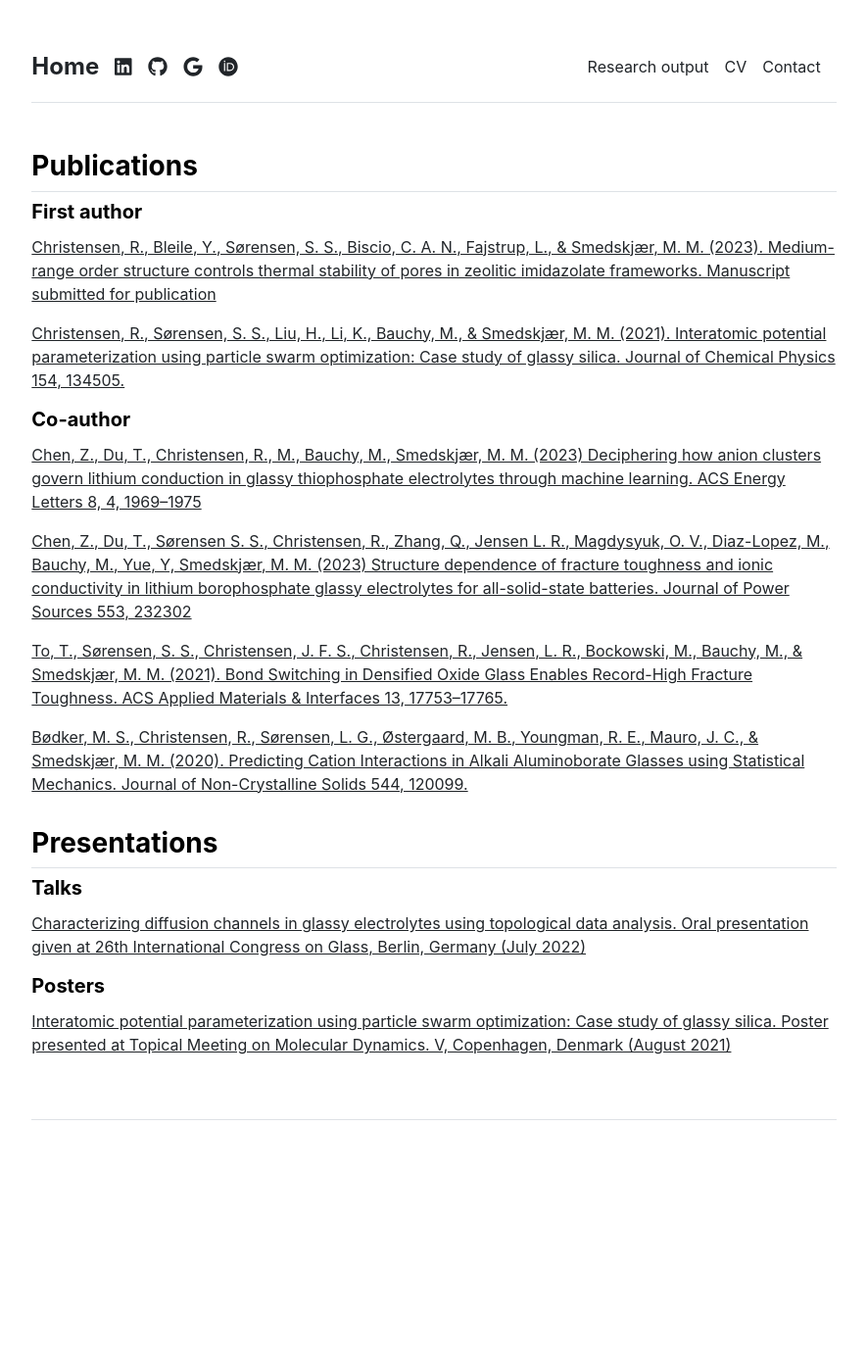
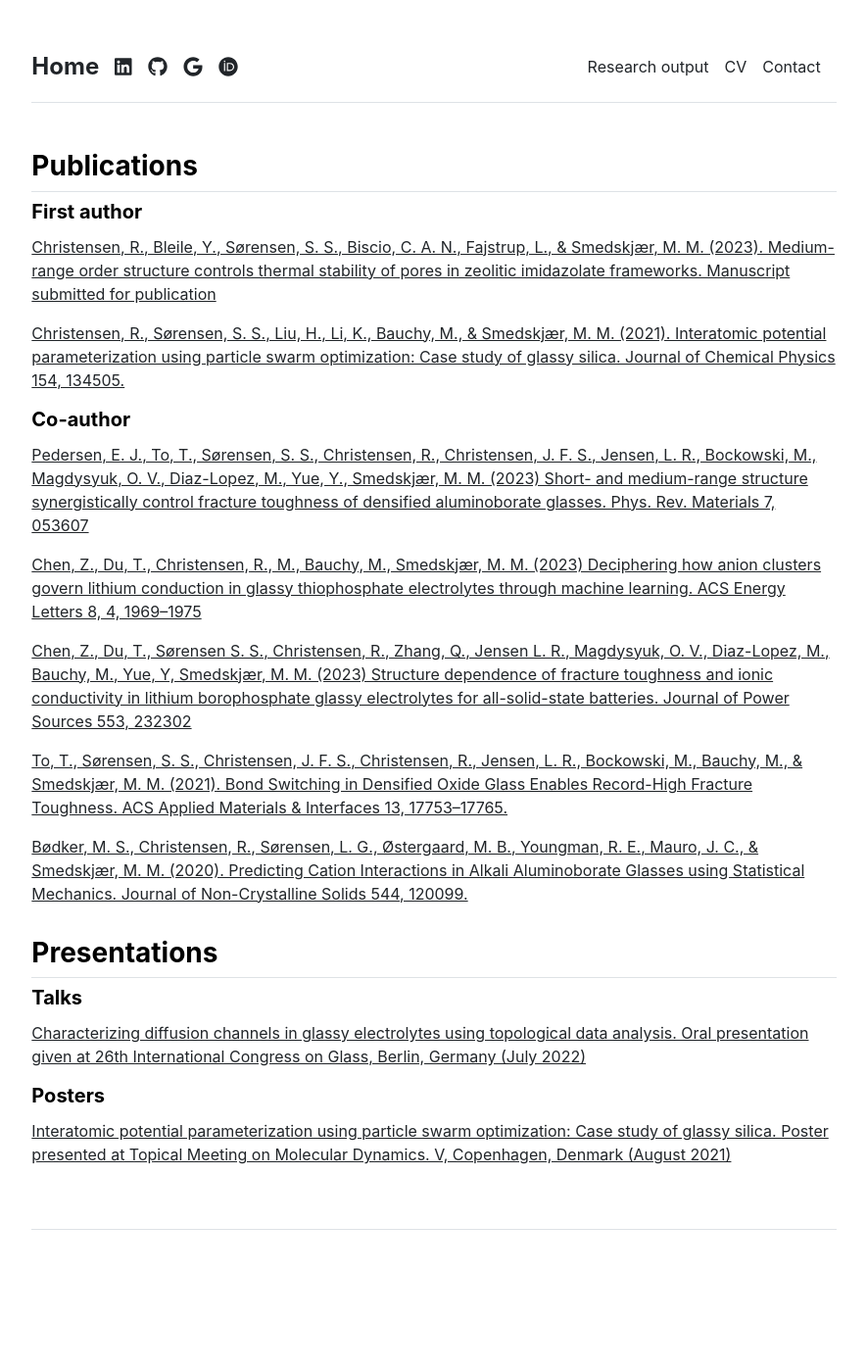
Before and after one commit to R-Chr/R-Chr.github.io, a Jekyll site: the page built from publications.md, in a window 1280 px wide. Shown: the whole page at 98% size, without its empty margins (197-1082 px from the left). Built offline with Jekyll 4.4.1, drawn with Linux system fonts in a browser that asks for light colours; before the commit the page ends 1287 px from its top, so only the background shows below that.

Commit message:
Update publications.yml

```diff
--- a/_data/publications.yml
+++ b/_data/publications.yml
@@ -3,6 +3,7 @@ featured:
 - {name: 'Christensen, R., Sørensen, S. S., Liu, H., Li, K., Bauchy, M., & Smedskjær, M. M. (2021). Interatomic potential parameterization using particle swarm optimization: Case study of glassy silica. Journal of Chemical Physics 154, 134505.', url: 'https://aip.scitation.org/doi/10.1063/5.0041183'}
 
 index:
+- {name: 'Pedersen, E. J., To, T., Sørensen, S. S., Christensen, R., Christensen, J. F. S., Jensen, L. R., Bockowski, M., Magdysyuk, O. V., Diaz-Lopez, M., Yue, Y., Smedskjær, M. M. (2023) Short- and medium-range structure synergistically control fracture toughness of densified aluminoborate glasses. Phys. Rev. Materials 7, 053607', url: 'https://journals.aps.org/prmaterials/abstract/10.1103/PhysRevMaterials.7.053607'}
 - {name: 'Chen, Z., Du, T., Christensen, R., M., Bauchy, M., Smedskjær, M. M. (2023) Deciphering how
 anion clusters govern lithium conduction in glassy thiophosphate electrolytes through machine
 learning. ACS Energy Letters 8, 4, 1969–1975', url: 'https://pubs.acs.org/doi/abs/10.1021/acsenergylett.3c00237'}
```
